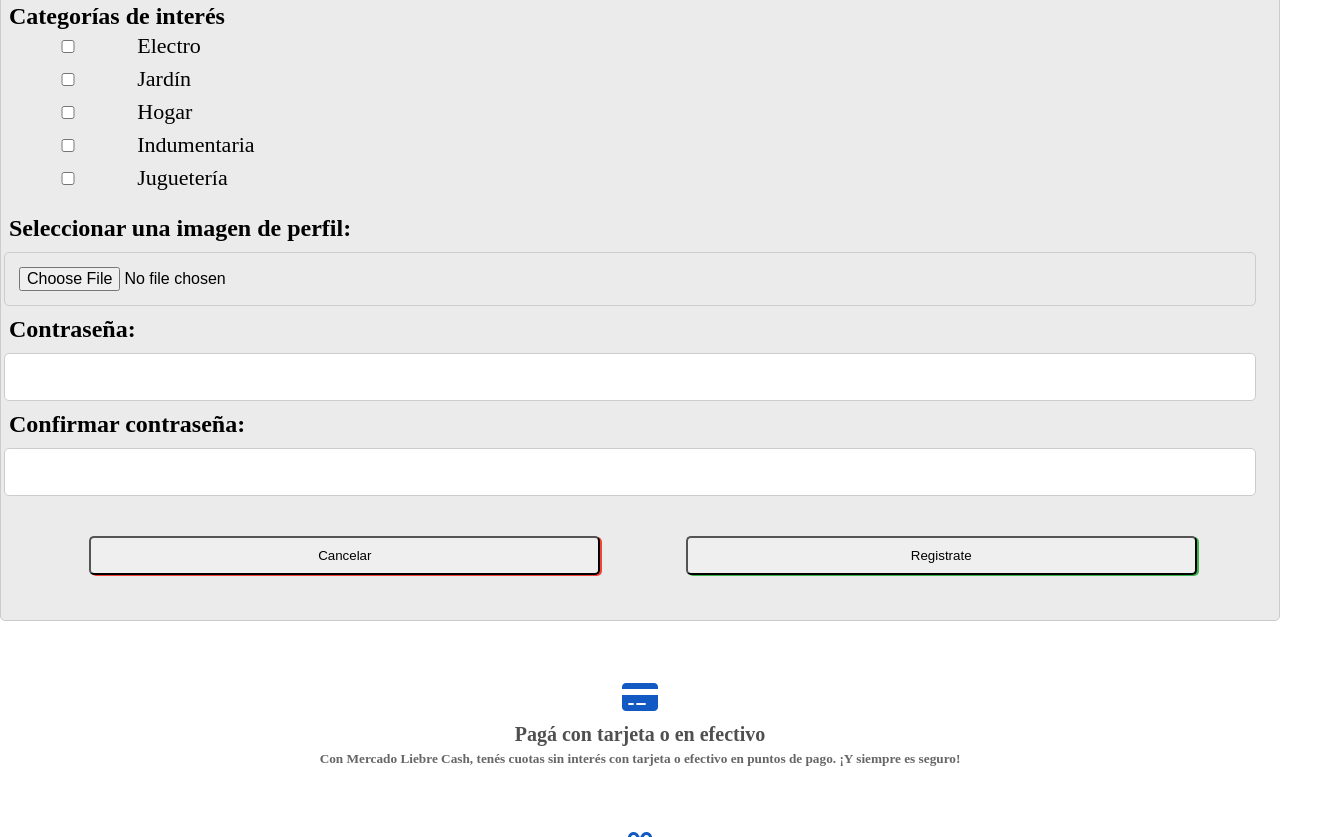
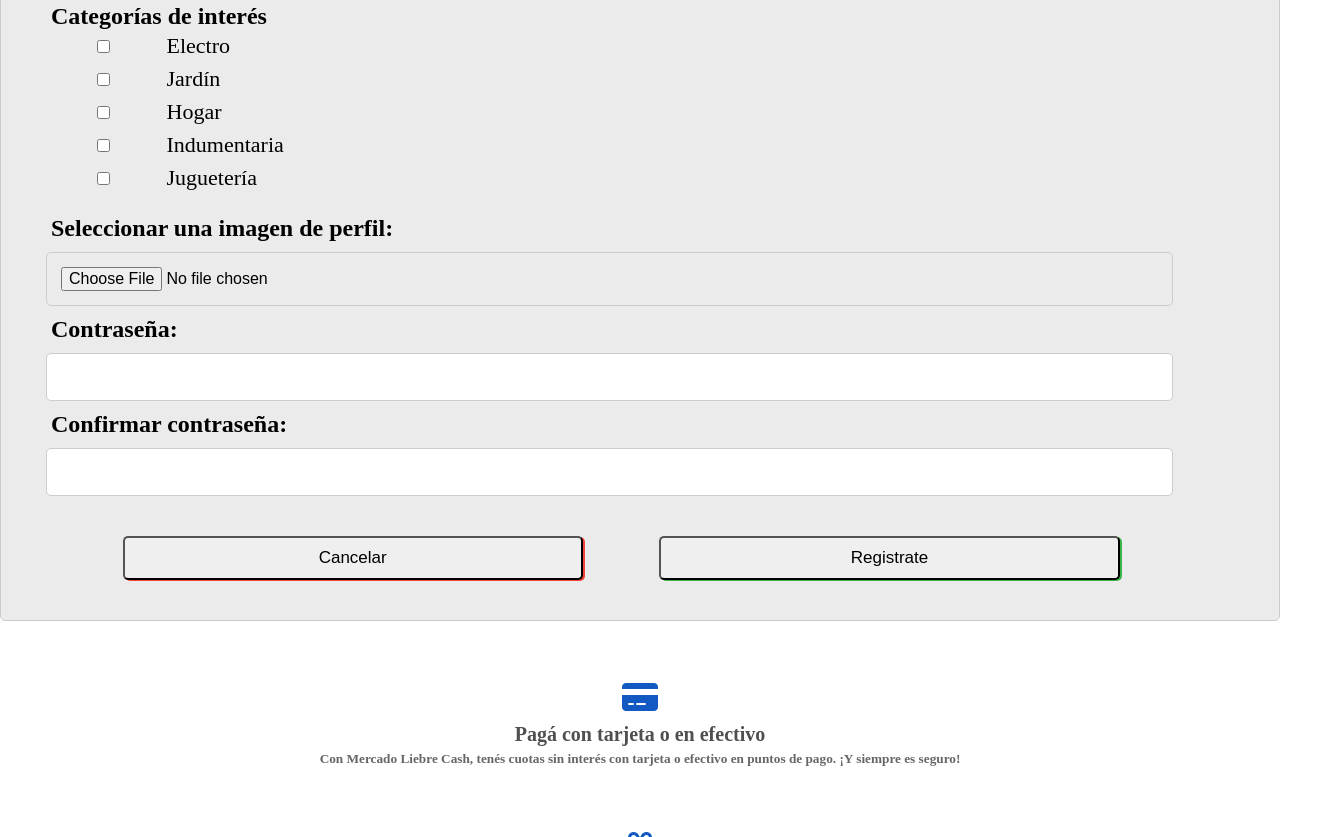
Before and after one commit to LudmilaMiceli/mercadoLiebre, a website: page views/register.html in a window 1280 px wide. Shown: the part 749-1586 px from the top of the page, 1320 px wide, since content can reach past the window. Drawn offline with Linux system fonts and the light colour scheme.

Commit message:
Tablet listo

```diff
--- a/public/css/register.css
+++ b/public/css/register.css
@@ -111,3 +111,24 @@ h2 {
     cursor: pointer;
     box-shadow: 2px 1px var(--colorVerde);
 }
+
+
+/* TABLET */
+
+@media (min-width:768px){
+
+    .formulario-registro {
+        width: 90%;
+        font-size: 22px;
+        margin: 0 45px;
+    }
+
+    .btns button[type="reset"]{
+        font-size: 17px;
+    }
+
+    .btns button[type="submit"]{
+        font-size: 17px;
+    }
+
+}
```
